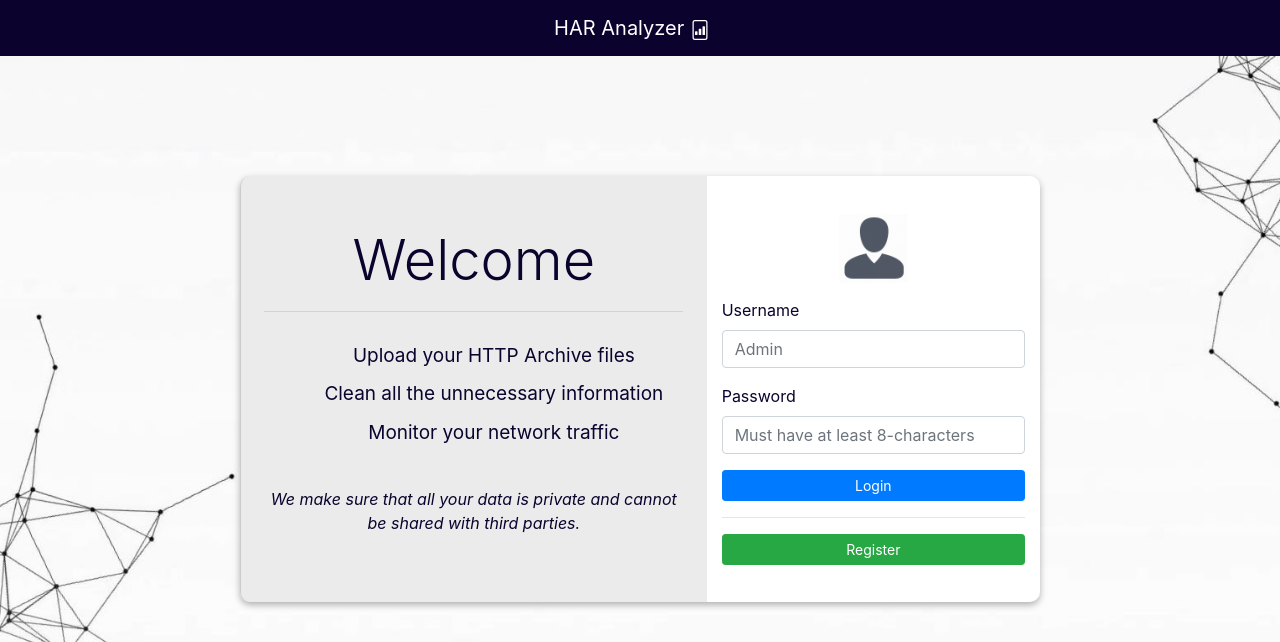
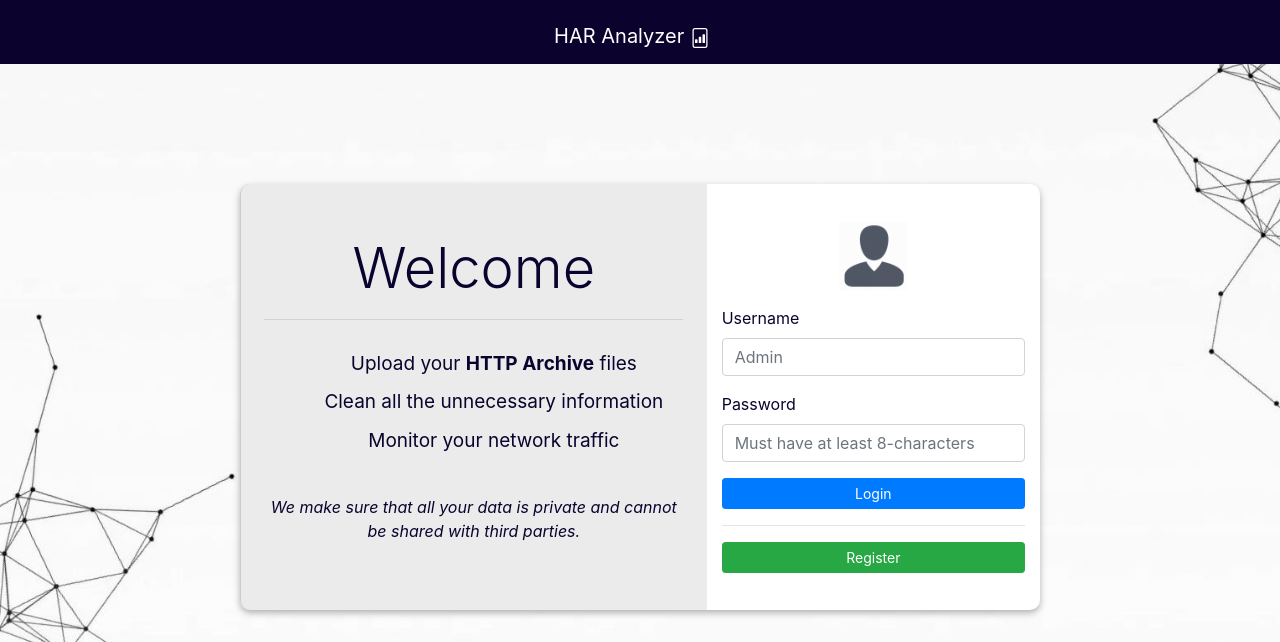
Before and after one commit to Chrisbelefantis/HAR-Analyzer, a PHP site: page / in a window 1280 px wide. Shown: the top 642 px of the page. Run offline with PHP 8.4, Linux system fonts and the light colour scheme.

Commit message:
Finished style of first page

```diff
--- a/index.html
+++ b/index.html
@@ -23,6 +23,8 @@
 </nav>
 
 
+
+
   	<div class="container ">
 
   		<div class="row ">
@@ -31,7 +33,7 @@
 	  				<h1 class="display-4">Welcome</h1>
 	  				<hr>
 	  				<ul>
-	  					<li>Upload your HTTP Archive files</li>
+	  					<li>Upload your <strong>HTTP Archive</strong> files</li>
 	  					<li>Clean all the unnecessary information</li>
 	  					<li>Monitor your network traffic</li>
 	  				</ul>
--- a/style.css
+++ b/style.css
@@ -6,8 +6,10 @@
 
 .navbar-custom .navbar-brand,
 .navbar-custom .navbar-text {
+	margin-top: 8px;
     color: white;
 }
+
 
 
 .colored-div{
```
Also changed, not shown: img/backround.jpg (deleted), img/backround3.jpg (deleted).
